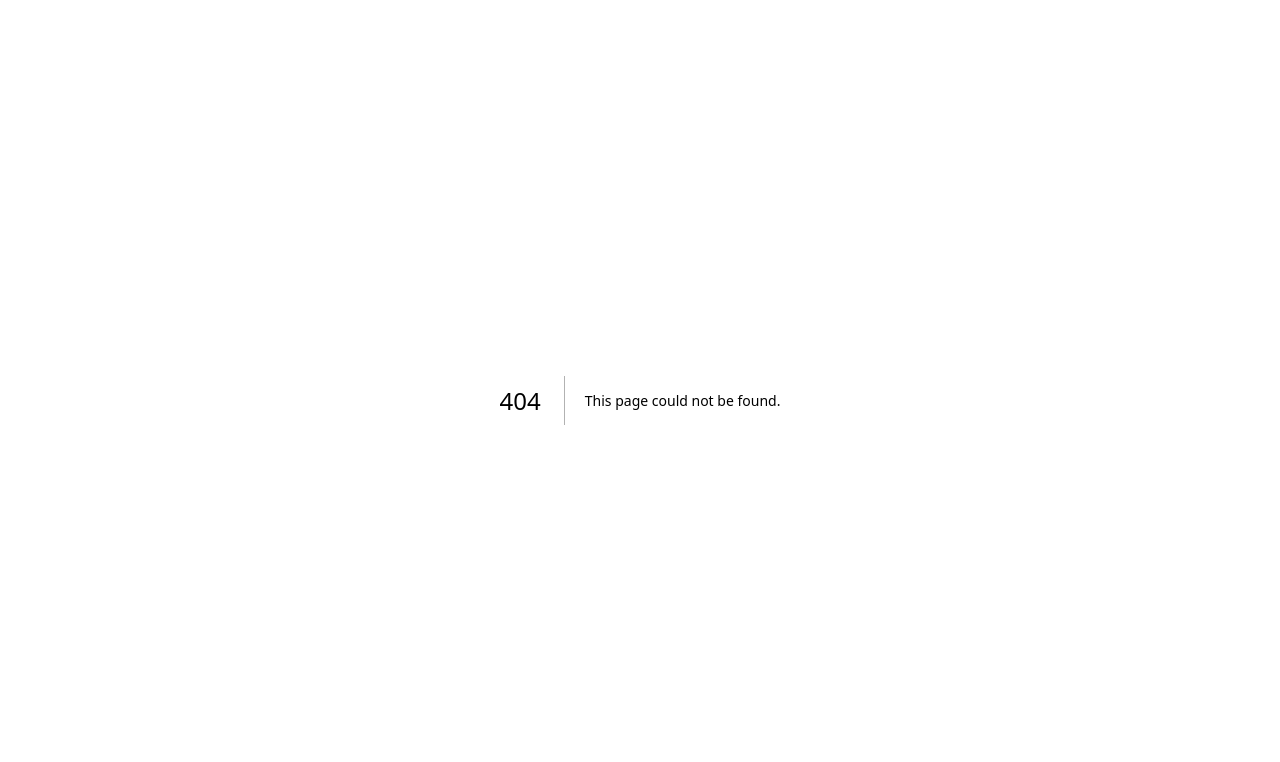
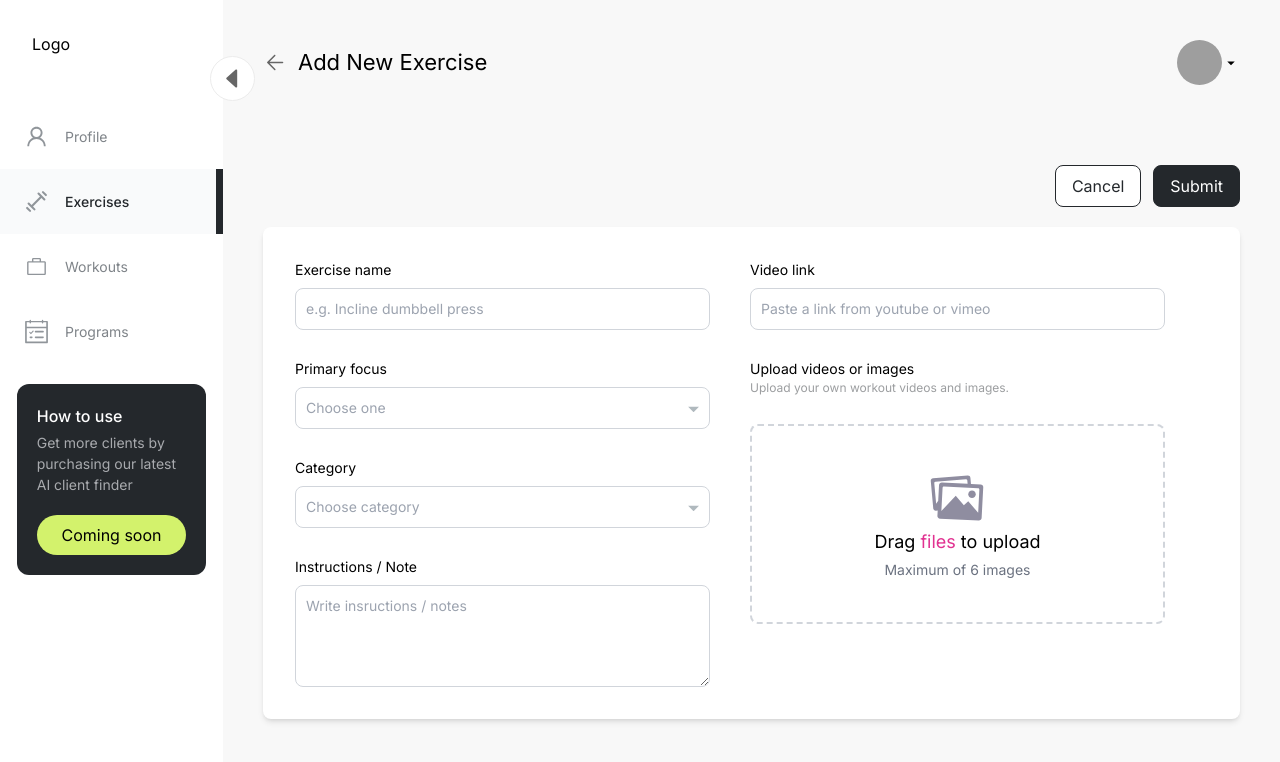
Before and after one commit to JacobDiazCruz/fitness-app, a Next.js app: page /manager/exercises/add in a window 1280 px wide. Before the commit this address had no page. Shown: the top 762 px of the page. Built offline with nearby package versions, Linux system fonts and the light colour scheme; grey boxes are pictures that could not be loaded.

Commit message:
Added: add exercise

```diff
--- a/src/app/manager/Header.tsx
+++ b/src/app/manager/Header.tsx
@@ -1,15 +1,24 @@
 import { useState } from "react";
 import { useRouter } from 'next/navigation';
-import { usePathname } from 'next/navigation';
 import UserMenu from "@/components/global/UserMenu";
+import Link from "next/link";
 
-export default function Header () {
-  const pathname = usePathname();
-  const dropdownIcon: SVGAElement = <svg t="1685162255200" className="icon" viewBox="0 0 1024 1024" version="1.1" xmlns="http://www.w3.org/2000/svg" p-id="2379" width="18" height="18"><path d="M725.333333 426.666667L512 640 298.666667 426.666667z" p-id="2380"></path></svg>;
+export default function Header ({
+  pageTitle,
+  backIcon
+}: any) {
+  const leftArrowIcon: SVGAElement = <svg t="1685437183453" class="icon" viewBox="0 0 1024 1024" version="1.1" xmlns="http://www.w3.org/2000/svg" p-id="1681" width="25" height="25"><path d="M800 480H268.8l233.6-233.6c12.8-12.8 12.8-32 0-44.8-12.8-12.8-32-12.8-44.8 0l-284.8 288c-12.8 12.8-12.8 32 0 44.8h3.2l284.8 288c6.4 6.4 16 9.6 22.4 9.6 9.6 0 16-3.2 22.4-9.6 12.8-12.8 12.8-32 0-44.8L272 544H800c19.2 0 32-12.8 32-32s-16-32-32-32z" fill="#666666" p-id="1682"></path></svg>;
 
   return (
     <div className="p-10 w-full flex items-center justify-between">
-      <h5 className="text-[26px] text-medium">Exercises</h5>
+      <div className="flex gap-[10px] items-center">
+        {backIcon && (
+          <Link href="/manager/exercises">
+            {leftArrowIcon}
+          </Link>
+        )}
+        <h5 className="text-[22px] text-medium">{pageTitle}</h5>
+      </div>
       <UserMenu />
     </div>
   );
--- a/src/app/manager/ManagerLayout.tsx
+++ b/src/app/manager/ManagerLayout.tsx
@@ -7,15 +7,19 @@ import TextField from "@/components/global/TextField";
 import AutoComplete from "@/components/global/AutoComplete";
 
 export default function ManagerLayout ({
+  pageTitle,
+  backIcon,
   children
 }: {
+  pageTitle: string;
+  backIcon: boolean;
   children: React.ReactNode
 }) {
   return (
     <div className="flex">
       <Sidebar />
       <div className="w-full height-[100vh]">
-        <Header />
+        <Header pageTitle={pageTitle} backIcon={backIcon} />
         <div className="p-10">
           {children}
         </div>
--- a/src/app/manager/exercises/PageActions.tsx
+++ b/src/app/manager/exercises/PageActions.tsx
@@ -1,4 +1,7 @@
 'use client';
+
+import Button from "@/components/global/Button";
+import Link from "next/link";
 
 export default function PageActions() {
   return (
@@ -12,9 +15,13 @@ export default function PageActions() {
           <input type="search" id="default-search" class="block w-full p-4 pl-10 text-sm text-gray-900 border border-[#DAE0E5] rounded-lg bg-gray-50 focus:ring-blue-500 focus:border-blue-500 dark:bg-white dark:border-[#DAE0E5] dark:placeholder-gray-400 dark:text-[#000] dark:focus:ring-blue-500 dark:focus:border-blue-500" placeholder="Search Mockups, Logos..." required />
         </div>
       </form>
-      <button className="btn-dark px-6">
-        Add New Exercise
-      </button>
+        <Link
+          href="/manager/exercises/add"
+        >
+          <Button className="btn-dark h-[50px]">
+            Add New Exercise
+          </Button>
+        </Link>
     </div>
   );
 }
--- /dev/null
+++ b/src/app/manager/exercises/TableItem.tsx
@@ -0,0 +1,37 @@
+import Image from "next/image";
+
+export default function TableItem() {
+  return (
+    <div className="bg-white w-full border border-gray-200 border-solid rounded-lg p-5 my-2">
+      <div className="flex items-center w-full justify-between">
+        <div className="col-1 flex items-center gap-[20px] w-[235px]">
+          <div className="rounded-lg bg-gray-300 w-[65px] h-[65px] overflow-hidden relative">
+            <Image
+              alt="Trainer Image"
+              src={"/user.png"}
+              style={{ objectFit: "cover" }}
+              fill
+            />
+          </div>
+          <div>
+            <h5 className="font-medium text-[14px]">Dumbbell Bicep Curls</h5>
+          </div>
+        </div>
+        <div className="col-2 w-[100px]">
+          <p className="text-[14px] text-gray-500">Biceps</p>
+        </div>
+        <div className="col-3 w-[80px]">
+          <p className="text-[14px] text-gray-500">Strength</p>
+        </div>
+        <div className="col-4 w-[100px]">
+          <p className="text-[14px] text-gray-500">July 12, 2023</p>
+        </div>
+        <div className="col-5">
+          <button>
+            <svg t="1685428629909" class="icon" viewBox="0 0 1024 1024" version="1.1" xmlns="http://www.w3.org/2000/svg" p-id="7656" width="20" height="20"><path d="M512 512m-116.949333 0a116.949333 116.949333 0 1 0 233.898666 0 116.949333 116.949333 0 1 0-233.898666 0Z" fill="#b9b6b6" p-id="7657"></path><path d="M512 159.616m-116.949333 0a116.949333 116.949333 0 1 0 233.898666 0 116.949333 116.949333 0 1 0-233.898666 0Z" fill="#b9b6b6" p-id="7658"></path><path d="M512 864.384m-116.949333 0a116.949333 116.949333 0 1 0 233.898666 0 116.949333 116.949333 0 1 0-233.898666 0Z" fill="#b9b6b6" p-id="7659"></path></svg>
+          </button>
+        </div>
+      </div>
+    </div>
+  );
+}
--- /dev/null
+++ b/src/app/manager/exercises/add/page.tsx
@@ -0,0 +1,86 @@
+'use client';
+
+import AutoComplete from "@/components/global/AutoComplete";
+import Button from "@/components/global/Button";
+import TextArea from "@/components/global/TextArea";
+import TextField from "@/components/global/TextField";
+import Uploader from "@/components/global/Uploader";
+import { useState } from "react";
+import ManagerLayout from "../../ManagerLayout";
+import PageActions from "../PageActions";
+import TableItem from "../TableItem";
+
+export default function AddExercise() {
+  const [primayFocusItems, setPrimaryFocusItems] = useState([
+    {
+      name: "Biceps"
+    }
+  ]);
+
+  const [selectedPrimaryFocusItems, setSelectedPrimaryFocusItems] = useState();
+
+  return (
+    <ManagerLayout pageTitle="Add New Exercise" backIcon={true}>
+      <div className="flex justify-between">
+        <div></div>
+        <div>
+          <Button variant="outlined" className="mr-3">
+            Cancel
+          </Button>
+          <Button variant="contained">
+            Submit
+          </Button>
+        </div>
+      </div>
+      <div className="form bg-white shadow-md width-full p-8 rounded-lg mt-5">
+        <div className="flex gap-[40px]">
+          <div className="w-[415px]">
+            <div className="field-container">
+              <p className="text-[14px] mb-2">Exercise name</p>
+              <TextField
+                placeholder="e.g. Incline dumbbell press"
+              />
+            </div>
+            <div className="field-container mt-7">
+              <p className="text-[14px] mb-2">Primary focus</p>
+              <AutoComplete
+                placeholder="Choose one"
+                value={selectedPrimaryFocusItems}
+                items={primayFocusItems}
+                onChange={(val) => setSelectedPrimaryFocusItems(val)}
+              />
+            </div>
+            <div className="field-container mt-7">
+              <p className="text-[14px] mb-2">Category</p>
+              <AutoComplete
+                placeholder="Choose category"
+                value={selectedPrimaryFocusItems}
+                items={primayFocusItems}
+                onChange={(val) => setSelectedPrimaryFocusItems(val)}
+              />
+            </div>
+            <div className="field-container mt-7">
+              <p className="text-[14px] mb-2">Instructions / Note</p>
+              <TextArea
+                placeholder="Write insructions / notes"
+              />
+            </div>
+          </div>
+          <div className="w-[415px]">
+            <div className="field-container">
+              <p className="text-[14px] mb-2">Video link</p>
+              <TextField
+                placeholder="Paste a link from youtube or vimeo"
+              />
+            </div>
+            <div className="field-container mt-7">
+              <p className="text-[14px] text-[14px]">Upload videos or images</p>
+              <p className="text-[#9C9EA0] text-[12px]">Upload your own workout videos and images.</p>
+              <Uploader />
+            </div>
+          </div>
+        </div>
+      </div>
+    </ManagerLayout>
+  );
+}
--- a/src/app/manager/exercises/page.tsx
+++ b/src/app/manager/exercises/page.tsx
@@ -1,11 +1,22 @@
 import ManagerLayout from "../ManagerLayout";
 import PageActions from "./PageActions";
+import TableItem from "./TableItem";
 
 export default function Exercises() {
   return (
-    <ManagerLayout>
+    <ManagerLayout pageTitle="Exercises">
       <PageActions />
-      content
+      <div className="page-table mt-8">
+        <div className="flex justify-between px-5 py-3 text-[14px]">
+          <div className="w-[235px]">Exercises</div>
+          <div className="w-[100px]">Primary focus</div>
+          <div className="w-[80px]">Category</div>
+          <div className="w-[100px]">Date added</div>
+          <div></div>
+        </div>
+        <TableItem />
+        <TableItem />
+      </div>
     </ManagerLayout>
   );
 }
--- a/src/app/manager/profile/page.tsx
+++ b/src/app/manager/profile/page.tsx
@@ -28,7 +28,7 @@ const handleFileChange = (e: ChangeEvent<HTMLInputElement>) => {
 };
 
   return (
-    <ManagerLayout>
+    <ManagerLayout pageTitle="Profile">
       <div className="profile">
         <div className="actions flex justify-between">
           <div></div>
@@ -74,29 +74,29 @@ const handleFileChange = (e: ChangeEvent<HTMLInputElement>) => {
         >
           <div class="mt-7">
             {servicesList.map((service: Service, key: number) => (
-              <div className="pb-5 flex gap-[20px]">
-                <div>
+              <div className="pb-5 flex gap-[20px] w-full">
+                <div className="w-[226px]">
                   <p className="mb-2">Title</p>
                   <TextField
                     value={service.title}
                     placeholder="e.g. Nutrition plan"
-                    className="w-[226px] h-[49px]"
+                    className="h-[49px]"
                   />
                 </div>
-                <div>
+                <div className="w-[350px]">
                   <p className="mb-2">Description</p>
                   <TextField
                     value={service.description}
-                    className="w-[350px] h-[49px]"
+                    className="h-[49px]"
                     placeholder="e.g. I will guide you on how to plan your meals"
                   />
                 </div>
-                <div>
+                <div className="w-[90px]">
                   <p className="mb-2">Price</p>
                   <TextField
                     value={service.price}
                     placeholder="Enter price"
-                    className="w-[90px] h-[49px]"
+                    className="h-[49px]"
                   />
                 </div>
                 <div>
--- a/src/components/global/AutoComplete.tsx
+++ b/src/components/global/AutoComplete.tsx
@@ -4,7 +4,6 @@
   <AutoComplete
     placeholder="Name"
     onChange={(val) => setState(val)}
-    onEmpty={() => setState("")}
     value={newValue}
     items={[{name: "John Doe"}]}
   />
@@ -21,7 +20,6 @@ interface Props {
   items: Array<any>;
   placeholder: string;
   onChange: () => void;
-  onEmpty: () => void;
   required: boolean;
 };
 
@@ -30,7 +28,6 @@ export default function AutoComplete({
   addClass,
   type,
   items,
-  onEmpty,
   startIcon,
   placeholder,
   onChange,
@@ -64,7 +61,7 @@ export default function AutoComplete({
 
   const DropdownList = () => {
     return (
-      <ul ref={ref} className="z-200 absolute mt-1 max-h-60 w-full overflow-auto rounded-md bg-white py-1 text-base shadow-lg ring-1 ring-black ring-opacity-5 focus:outline-none sm:text-sm" aria-labelledby="headlessui-combobox-button-:R4q:" role="listbox" id="headlessui-combobox-options-:rl:" data-headlessui-state="open">
+      <ul ref={ref} className="z-200 absolute mt-1 max-h-60 w-[400px] overflow-auto rounded-md bg-white py-1 text-base shadow-lg ring-1 ring-black ring-opacity-5 focus:outline-none sm:text-sm" aria-labelledby="headlessui-combobox-button-:R4q:" role="listbox" id="headlessui-combobox-options-:rl:" data-headlessui-state="open">
         {filteredItems.length ? (
           <>
             {filteredItems?.map((item: any) => (
--- /dev/null
+++ b/src/components/global/TextArea.tsx
@@ -0,0 +1,52 @@
+'use client';
+import { useState } from "react";
+
+interface Props {
+  value: string | number;
+  className: string;
+  type: string;
+  startIcon: SVGAElement;
+  placeholder: string;
+  onChange: () => void;
+  required: boolean;
+};
+
+export default function TextArea({
+  value,
+  className,
+  type,
+  startIcon,
+  placeholder,
+  onChange,
+  required
+}: Props) {
+  return (
+    <div className="text-field relative">
+      {startIcon && (
+        <div className="startIcon-container absolute inset-y-0 left-0 flex items-center pl-3 pointer-events-none">
+          {startIcon}
+        </div>
+      )}
+      <textarea
+        rows="4"
+        cols="60"
+        className={`
+          ${startIcon && 'pl-10'}
+          ${className}
+          bg-white border text-gray-900 text-sm rounded-lg focus:ring-blue-500 focus:border-blue-500 block w-full p-2.5 border-gray-300 placeholder-gray-400`}
+        placeholder={placeholder}
+        required={required}
+        onChange={onChange}
+        value={value}
+      />
+    </div>
+  );
+}
+
+TextArea.defaultProps = {
+  value: "",
+  className: "",
+  type: "text",
+  placeholder: "",
+  required: false
+}
--- a/src/components/global/Uploader.tsx
+++ b/src/components/global/Uploader.tsx
@@ -16,7 +16,7 @@ export default function Uploader() {
       <label for="file" className="cursor-pointer">
         <div className="border-[2px] flex rounded-lg border-gray-300 w-full h-[200px] border-dashed">
           <div className="m-auto text-center w-full">
-            <svg t="1685411973368" class="icon m-auto" viewBox="0 0 1024 1024" version="1.1" xmlns="http://www.w3.org/2000/svg" p-id="4338" id="mx_n_1685411973370" width="70" height="70"><path d="M915.2 280.4l-165-8-9.6-107.6c-2-22.6-22.2-38.4-45.8-36.6L103 176.8c-23.6 2-40.6 21-38.8 43.4l42.4 471.6c2 22.6 22.4 38.4 45.8 36.6l30-2.4-4.8 91.6c-1.2 25.2 18.4 45.6 44.8 47L882.6 896c26.4 1.2 48.2-17.2 49.6-42.4L960 327c1.2-25-18.6-45.4-44.8-46.6z m-709.8 10.6l-14.2 269.6L156.2 610 124 254v-2c2-10 8.8-18 19.2-18.8l522-42.8c10.4-0.8 19.4 6 21 15.8 0 0.4 0.6 0.4 0.6 0.8 0 0.2 0.6 0.4 0.6 0.8l5.4 61.6-438-21c-26.4-0.8-48.2 17.6-49.4 42.6z m668 473.8l-169.6-199-74.8 68.6-138.4-161.6-245.4 261.4L266 336v-0.8c2-10.8 12.4-18.6 23.8-18l582.4 28c11.6 0.6 20.6 9.4 20.8 20.4 0 0.4 0.6 0.6 0.6 1l-20.2 398.2z" p-id="4339" fill="#8f8da0"></path><path d="M768 512c35.2 0 64-28.8 64-64s-28.6-64-64-64c-35.2 0-64 28.6-64 64s28.6 64 64 64z" p-id="4340" fill="#8f8da0"></path></svg>
+            <svg t="1685411973368" class="icon m-auto" viewBox="0 0 1024 1024" version="1.1" xmlns="http://www.w3.org/2000/svg" p-id="4338" id="mx_n_1685411973370" width="60" height="60"><path d="M915.2 280.4l-165-8-9.6-107.6c-2-22.6-22.2-38.4-45.8-36.6L103 176.8c-23.6 2-40.6 21-38.8 43.4l42.4 471.6c2 22.6 22.4 38.4 45.8 36.6l30-2.4-4.8 91.6c-1.2 25.2 18.4 45.6 44.8 47L882.6 896c26.4 1.2 48.2-17.2 49.6-42.4L960 327c1.2-25-18.6-45.4-44.8-46.6z m-709.8 10.6l-14.2 269.6L156.2 610 124 254v-2c2-10 8.8-18 19.2-18.8l522-42.8c10.4-0.8 19.4 6 21 15.8 0 0.4 0.6 0.4 0.6 0.8 0 0.2 0.6 0.4 0.6 0.8l5.4 61.6-438-21c-26.4-0.8-48.2 17.6-49.4 42.6z m668 473.8l-169.6-199-74.8 68.6-138.4-161.6-245.4 261.4L266 336v-0.8c2-10.8 12.4-18.6 23.8-18l582.4 28c11.6 0.6 20.6 9.4 20.8 20.4 0 0.4 0.6 0.6 0.6 1l-20.2 398.2z" p-id="4339" fill="#8f8da0"></path><path d="M768 512c35.2 0 64-28.8 64-64s-28.6-64-64-64c-35.2 0-64 28.6-64 64s28.6 64 64 64z" p-id="4340" fill="#8f8da0"></path></svg>
             <p className="text-medium text-[18px]">Drag <span className="text-[#E13291]">files</span> to upload</p>
             <p className="text-[14px] mt-1 text-gray-500">Maximum of 6 images</p>
           </div>
```
